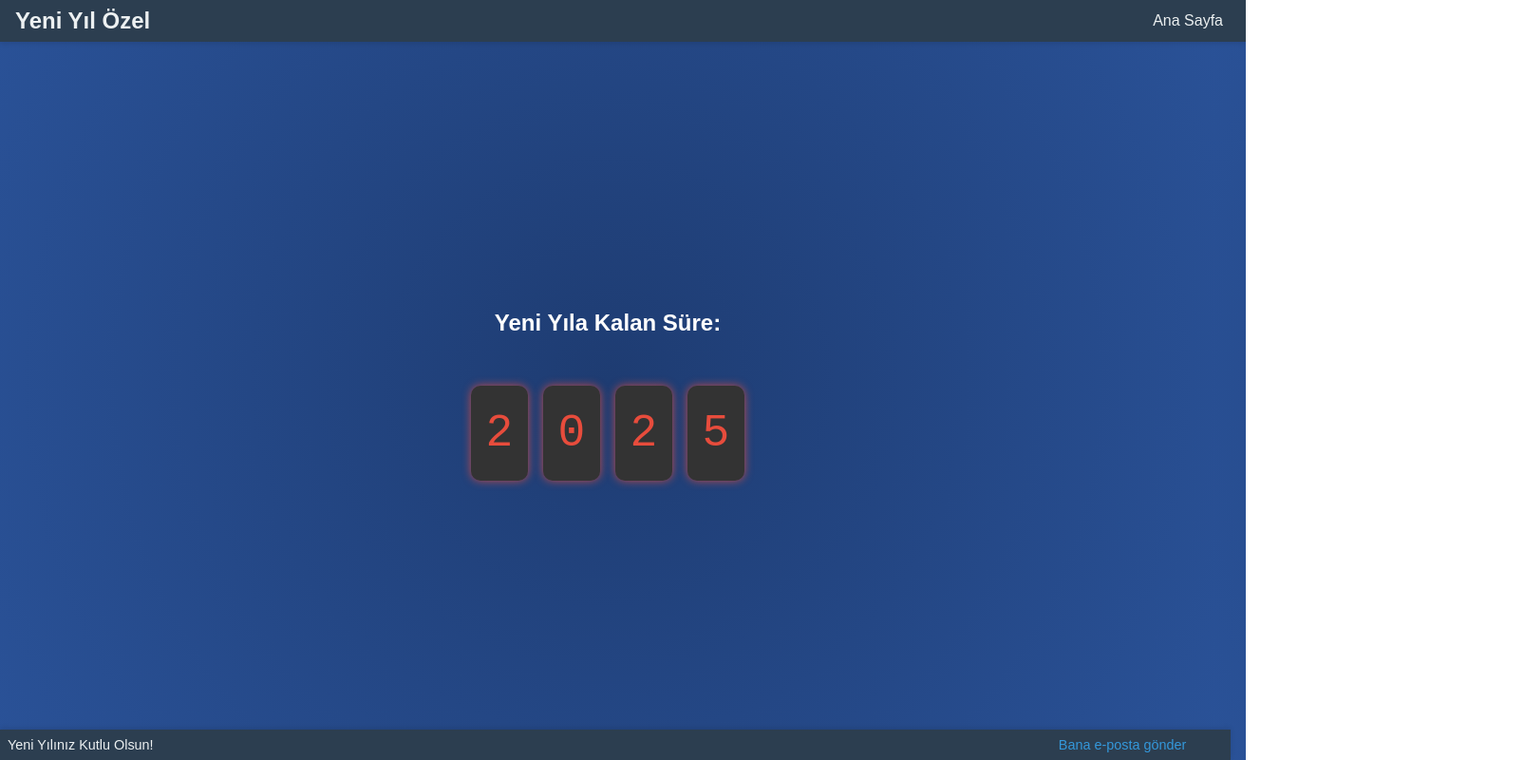
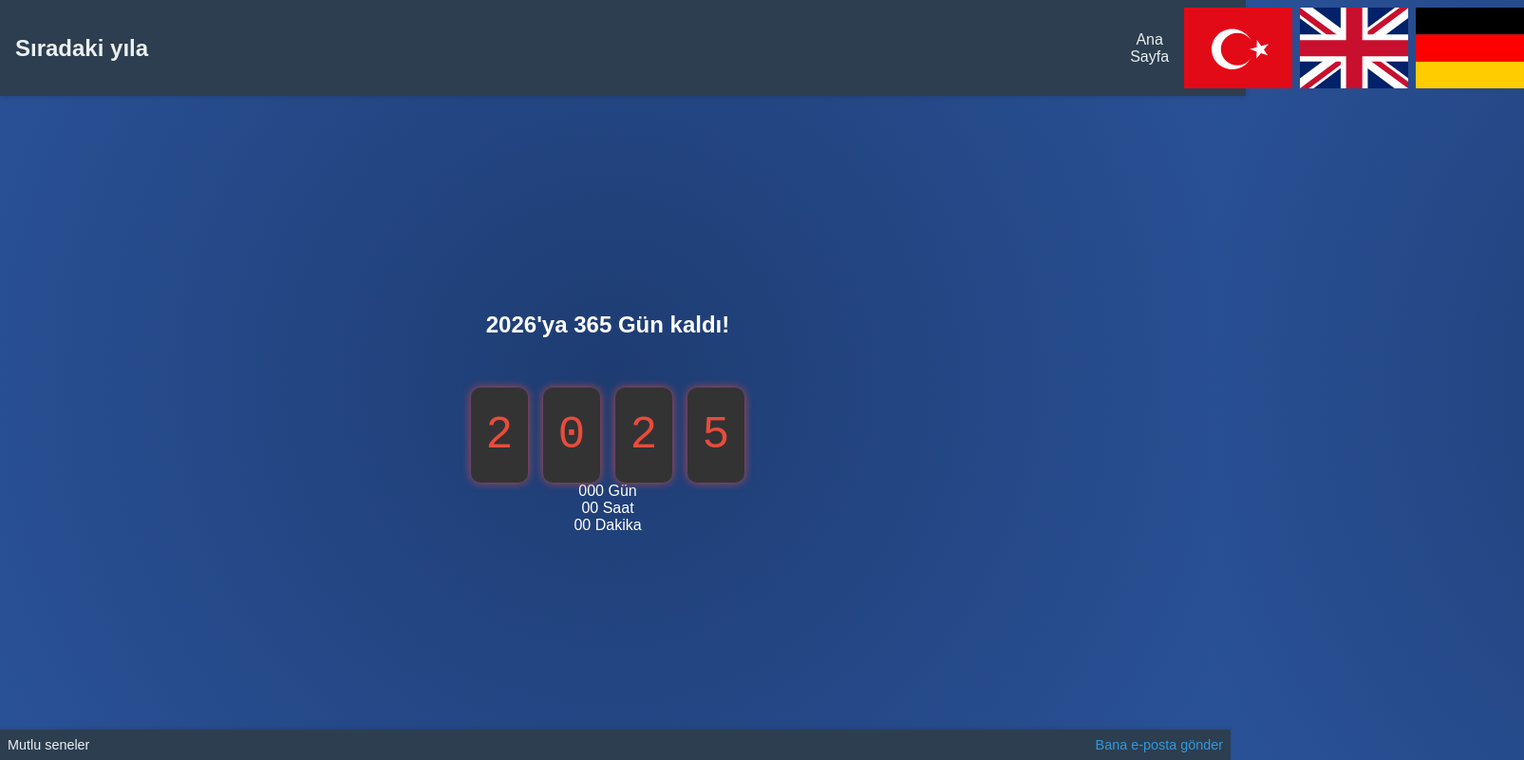
Before and after one commit to yavuz360/yavuz360.github.io, a plain HTML site: page newyear.html in a window 1280 px wide. Shown: the whole page at 95% size, 1605 px wide, since content can reach past the window. Drawn offline with Linux system fonts and the light colour scheme.

Commit message:
Update newyear.html

```diff
--- a/newyear.html
+++ b/newyear.html
@@ -3,35 +3,50 @@
 <head>
   <meta charset="UTF-8">
   <meta name="viewport" content="width=device-width, initial-scale=1.0">
-  <title>Yeni Yıl Özel</title>
+  <title>Sıradaki yıla</title>
   <link rel="icon" href="images/favicon.png" type="image/png">
   <link rel="stylesheet" href="styles2.css">
 </head>
 <body>
   <header class="top-bar">
-    <h1>Yeni Yıl Özel</h1>
+    <h1>Sıradaki yıla</h1>
     <nav>
       <a href="index.html">Ana Sayfa</a>
+      <img src="images/tr.svg" alt="Turkish" id="btn-turkish">
+      <img src="images/gb.svg" alt="English" id="btn-english">
+      <img src="images/de.svg" alt="German" id="btn-german">
     </nav>
-
   </header>
 
   <main class="newyear-content">
-    <h2 id="newyear-message">Yeni Yıla Kalan Süre:</h2>
+    <h2 id="newyear-message">2026'ya <span id="year-counter">365 Gün</span> kaldı!</h2>
     <div id="seven-segment-display">
-      <div class="digit" id="digit-1"></div>
-      <div class="digit" id="digit-2"></div>
-      <div class="digit" id="digit-3"></div>
-      <div class="digit" id="digit-4"></div>
+      <div class="digit" id="digit-1">0</div>
+      <div class="digit" id="digit-2">0</div>
+      <div class="digit" id="digit-3">0</div>
+      <div class="digit" id="digit-4">0</div>
+    </div>
+    <div id="secondary-countdown">
+      <div class="countdown-box">
+        <span id="days">000</span>
+        <label>Gün</label>
+      </div>
+      <div class="countdown-box">
+        <span id="hours">00</span>
+        <label>Saat</label>
+      </div>
+      <div class="countdown-box">
+        <span id="minutes">00</span>
+        <label>Dakika</label>
+      </div>
     </div>
   </main>
 
   <footer class="bottom-bar">
     <div style="display: flex; justify-content: space-between; align-items: center; width: 100%;">
-      <p id="bottom-text">Yeni Yılınız Kutlu Olsun!</p>
+      <p id="bottom-text">Mutlu seneler</p>
       <a id="email-btn" href="mailto:yavuzkaannacaroglu@gmail.com">Bana e-posta gönder</a>
     </div>
-    <div style="width: 40px; height: 0px; visibility: hidden;"></div>
   </footer>
 
   <script src="script2.js"></script>
```
